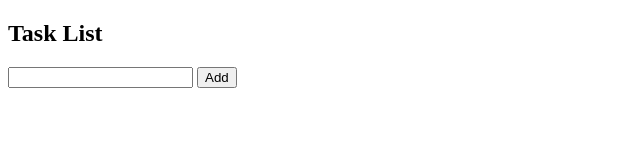
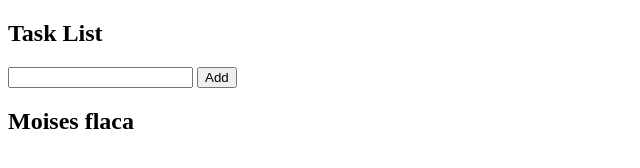
Before and after one commit to RosmeoP/PracticeWM, a plain HTML site: page TaskList/index.html in a window 1280 px wide. Shown: the whole page, without its empty margins (0-640 px from the left). Drawn offline with Linux system fonts and the light colour scheme.

Commit message:
Agregue un p

```diff
--- a/TaskList/index.html
+++ b/TaskList/index.html
@@ -28,6 +28,10 @@
 
         <script src="./index.js"></script>
     </main>
+
+    <section>
+        <p><h1>Moises flaca</h1></p>
+    </section>
 </body>
 
 </html>
```
